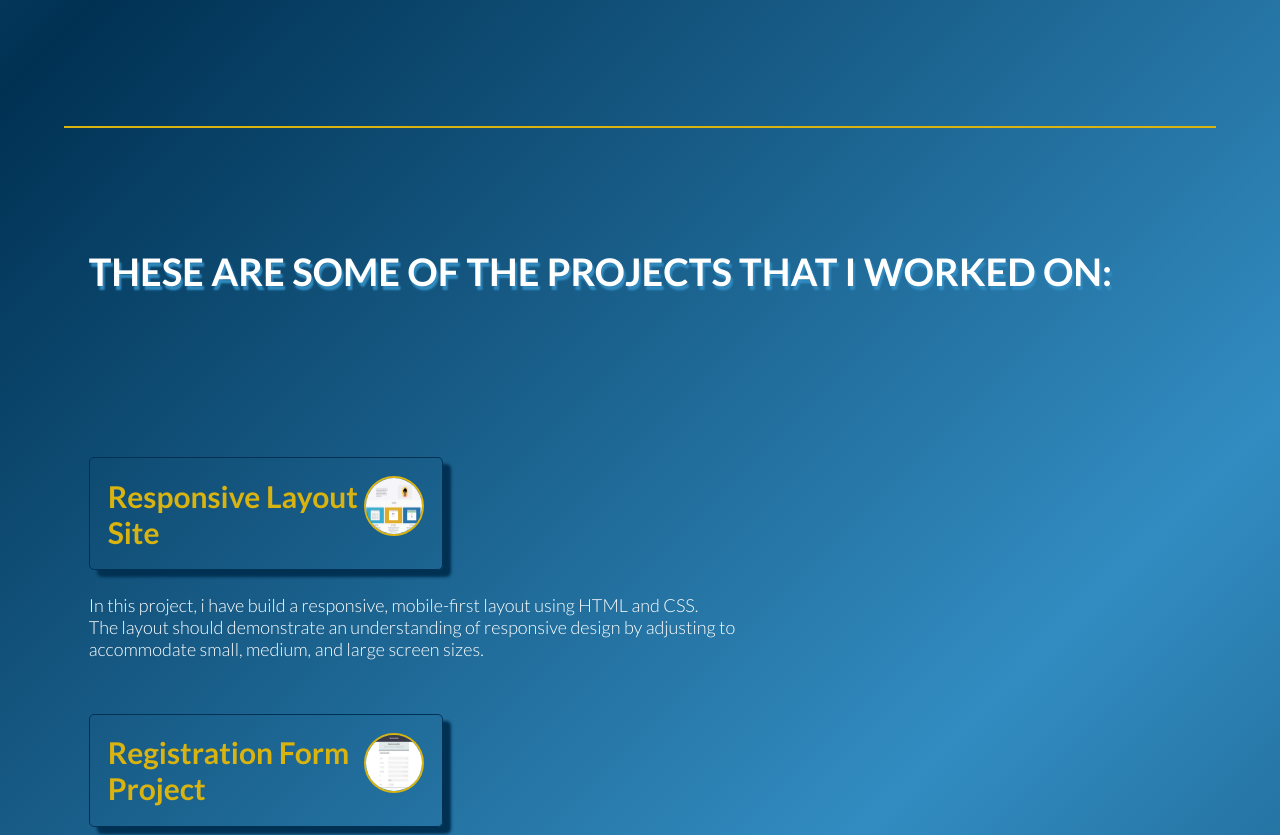
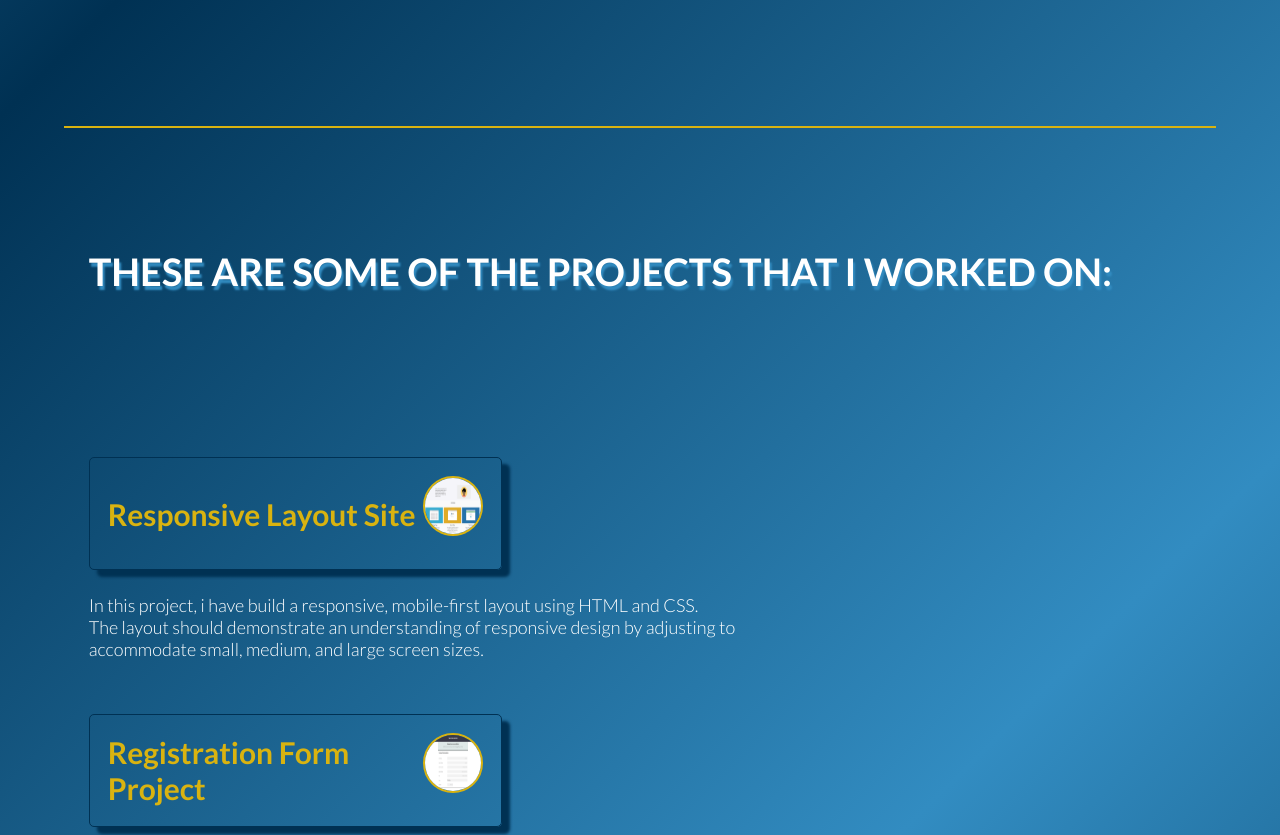
Before and after one commit to Ivan0812/Capstone_Portfolio, a plain HTML site: page index.html in a window 1280 px wide. Shown: the part 1500-2335 px from the top of the page. Drawn offline with Linux system fonts and the light colour scheme.

Commit message:
updated/

```diff
--- a/style/style.css
+++ b/style/style.css
@@ -205,9 +205,9 @@ a {
 
 /* ----- PROJECTS -----*/
 .project-container {
-    height: 220vh;
+    height: 265vh;
     display: grid;
-    margin-bottom: 6rem;
+    margin-bottom: 10rem;
 }
 
 .project-title {
@@ -516,7 +516,7 @@ fieldset {
     }
 
     .box {
-        width: 30%;
+        width: 35%;
     }
 
     .projects {
```
